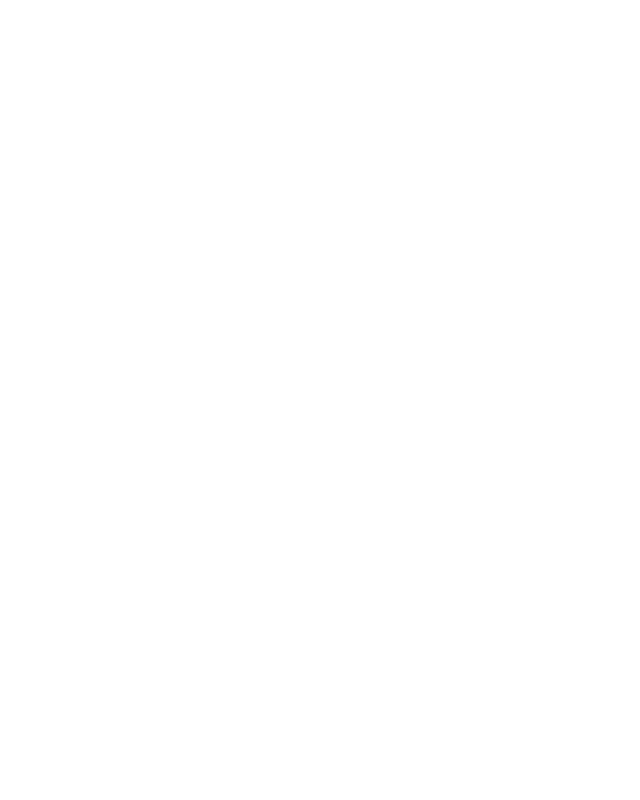
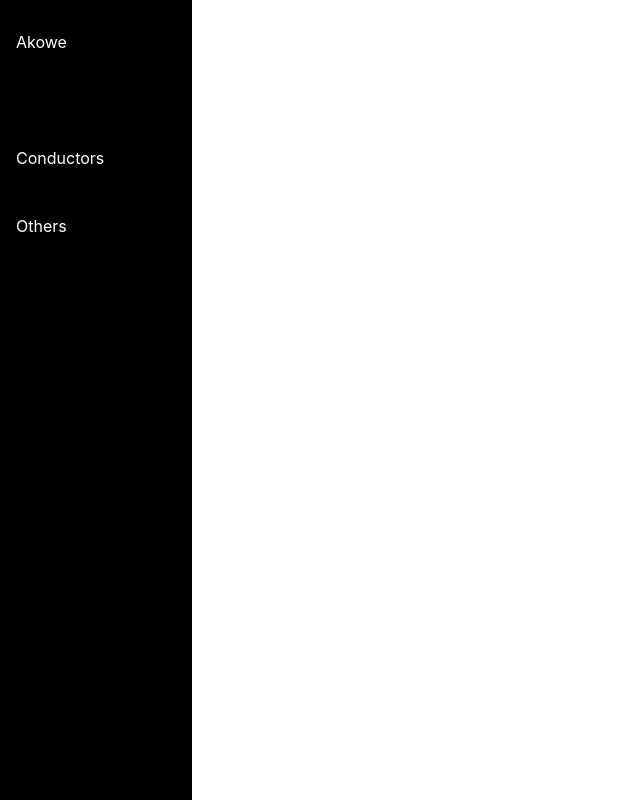
Before and after one commit to Aanuoluwa101/akowe_frontend, a React (Create React App) app: page /dashboard in a window 1280 px wide. Before the commit this address had no page. Shown: the whole page, without its empty margins (0-640 px from the left). Built offline with nearby package versions, Linux system fonts and the light colour scheme.

Commit message:
dashboard start

```diff
--- a/package.json
+++ b/package.json
@@ -37,6 +37,7 @@
     ]
   },
   "devDependencies": {
+    "tailwindcss": "^3.4.3",
     "webpack-dev-server": "^5.0.4"
   }
 }
--- a/src/App.js
+++ b/src/App.js
@@ -1,25 +1,22 @@
-import React from 'react';
-import ServiceTable from './components/ServiceTable';
-import services from './components/servicesData';
-import './App.css'
-import Home from './components/Home';
-import Intro from './components/intro';
-import { BrowserRouter as Router, Route, Routes } from 'react-router-dom';
+import React from "react";
+import "./App.css";
+import Home from "./components/Home";
+import ConductorsTable from "./components/ConductorsTable";
+import { BrowserRouter as Router, Route, Routes } from "react-router-dom";
+import Calendar from "./components/Calendar";
+import Dashboard from "./workspace/dashboard";
 
 function App() {
-
   return (
     <Router>
       <Routes>
-        <Route exact path='/' Component={Home}/>
-        {/* <Route path='/intro' Component={Intro}/> */}
+        <Route exact path="/" Component={Home} />
+        <Route path="/workspace" Component={ConductorsTable} />
+        <Route path="/calendar" Component={Calendar}/>
+        <Route path="/dashboard" Component={Dashboard}/>
       </Routes>
     </Router>
-    // <div>
-    //   <h1 className='header'>Service Table</h1>
-    //   <ServiceTable services={services} />
-    // </div>
   );
-};
+}
 
 export default App;
--- /dev/null
+++ b/src/workspace/dashboard.css
@@ -0,0 +1,11 @@
+.overallDashboard {
+    display: flex;
+    width: 100%;
+    height: 100vh;
+}
+
+.sidebarContainer {
+    width: 15%;
+    height: 100vh;
+    background-color: #000;
+}
--- /dev/null
+++ b/src/workspace/dashboard.jsx
@@ -0,0 +1,19 @@
+import React from "react";
+import SideBar from "./sidebar";
+import './dashboard.css'
+
+const Dashboard = () => {
+  return (
+    <section className="overallDashboard">
+      <div className="sidebarContainer">
+        <SideBar />
+      </div>
+
+      <div className="canvas">
+
+      </div>
+    </section>
+  );
+};
+
+export default Dashboard;
--- /dev/null
+++ b/src/workspace/sidebar.css
@@ -0,0 +1,24 @@
+.overallContainer {
+    color: #fff;
+    overflow-y: hidden;
+    display: flex;
+    flex-direction: column;
+    gap: 5rem;
+    padding: 2rem 1rem;
+}
+
+.menuItems {
+    display: flex;
+    flex-direction: column;
+    gap: 1rem;
+}
+
+.menu {
+    color: #fff;
+    cursor: pointer;
+    transition: color 0.3s ease-in-out;
+}
+
+.menu:hover {
+    color: #faf7f7c0;
+}
--- /dev/null
+++ b/src/workspace/sidebar.jsx
@@ -0,0 +1,30 @@
+import React from "react";
+import './sidebar.css'
+
+const SideBar = () => {
+
+    const menuItems = [
+        {
+            name: 'Conductors',
+            url: '/'
+        },
+        {
+            name: 'Others',
+            url: '/'
+        },
+    ]
+    return (
+        <section className="overallContainer">
+        <div className="logo">Akowe</div>
+        <div className="menuItems">
+            {menuItems.map((menu, index) => (
+                <div key={index}>
+                <p className="menu">{menu.name}</p>
+                </div>
+            ))}
+        </div>
+        </section>
+    )
+}
+
+export default SideBar
```
Also changed, not shown: tailwind.config.js (added, +8 -0 lines), components.json (added), 2 other files (tests, documents, lock files or other folders).
